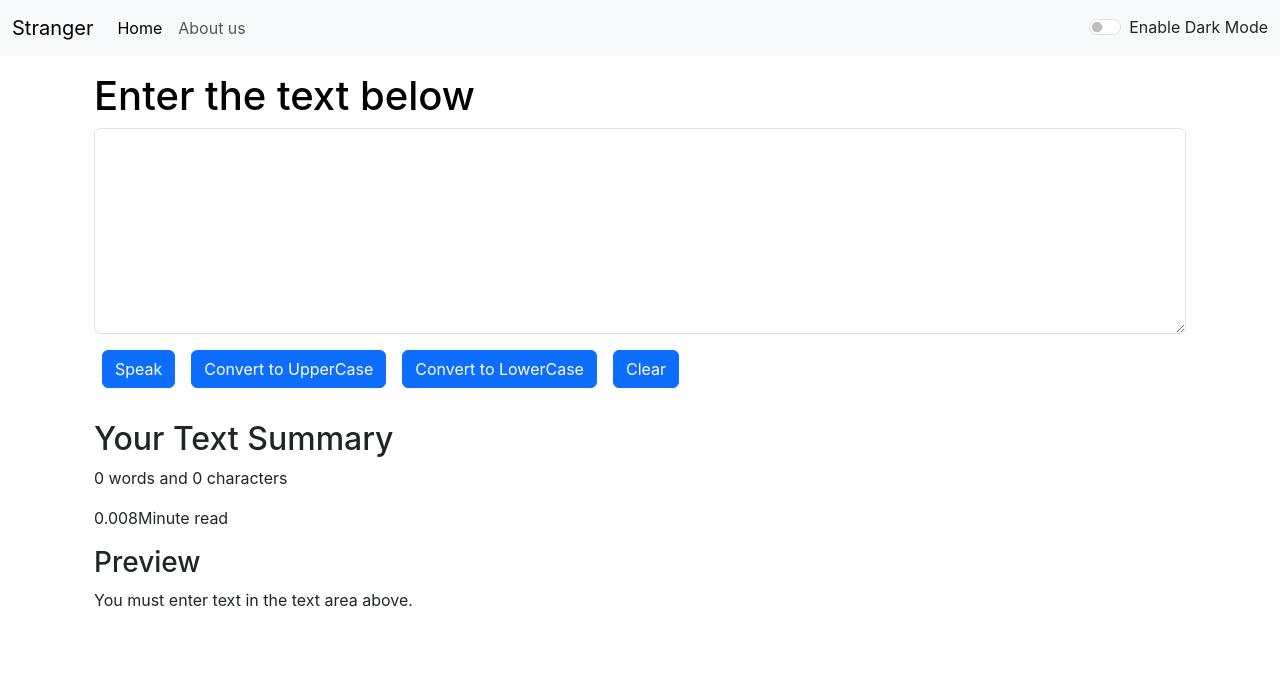
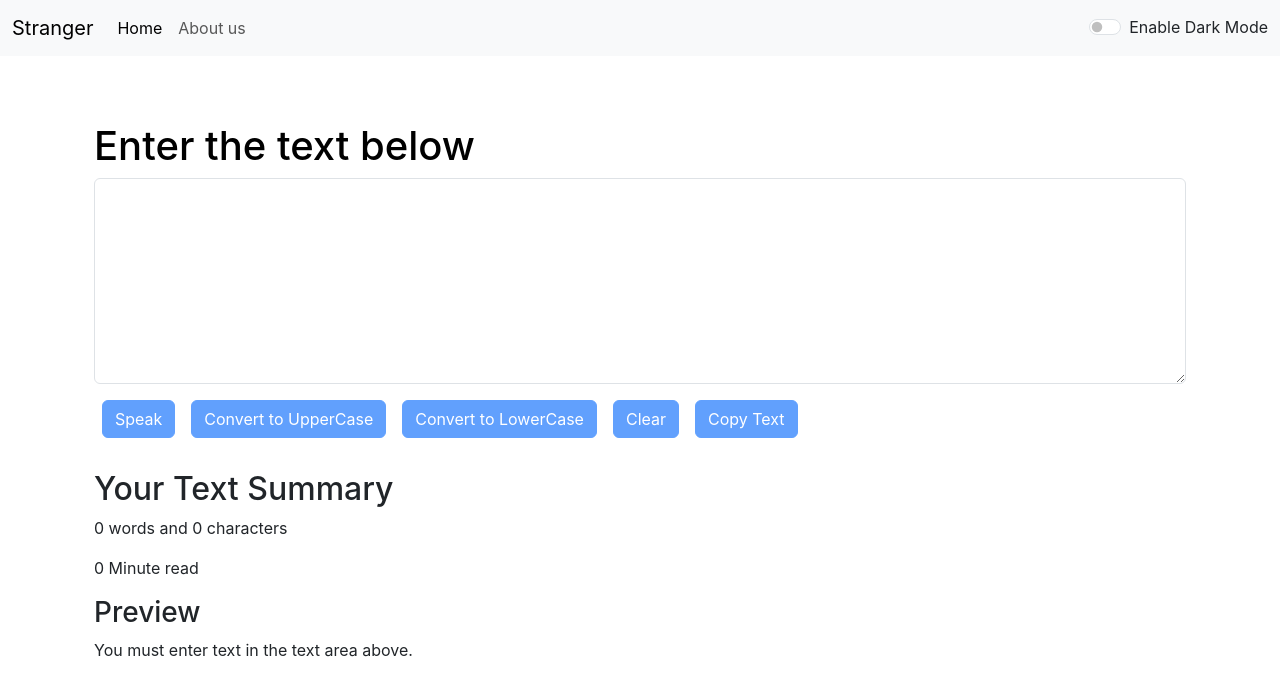
Before and after one commit to akhileshtiwari2/bootstrap_react, a React (Create React App) app: page / in a window 1280 px wide. Shown: the top 696 px of the page. Built offline with nearby package versions, Linux system fonts and the light colour scheme.

Commit message:
Bug fixed

```diff
--- a/src/components/Alert.js
+++ b/src/components/Alert.js
@@ -8,7 +8,8 @@ function Alert(props) {
     );
   };
   return (
-    props.alert && (
+    <div style={{height: '50px'}}>
+   { props.alert &&
       <div
       // className={`container my-3 text-${props.mode==='light'?'dark':'light'}`}>
         className={`alert alert-${props.alert.type} alert-dismissible fade show`}
@@ -17,7 +18,8 @@ function Alert(props) {
         {capitalizeFirstLowercaseRest(props.alert.type)} : {props.alert.msg}
 
       </div>
-    )
+}
+</div>
   );
 }
 
--- a/src/components/TextForm.js
+++ b/src/components/TextForm.js
@@ -15,6 +15,7 @@ export default function TextForm(props) {
   const handleLoClick = () => {
     let newText = text.toLowerCase();
     setText(newText);
+    props.showAlert("Converted to Lower Case", "success");
   };
   const handleOnChange = (event) => {
     setText(event.target.value);
@@ -22,6 +23,12 @@ export default function TextForm(props) {
   const handleClearClick = () => {
     // 👇️ clear input value
     setText("");
+    props.showAlert("All Clear", "success");
+  };
+  const handleCopy = () => {
+    navigator.clipboard.writeText(text);
+    document.getSelection().removeAllRanges();
+    props.showAlert("Copied to Clipboard!" , "success");
   };
 
   const [text, setText] = useState("");
@@ -47,6 +54,7 @@ export default function TextForm(props) {
         </div>
 
         <button
+          disabled={text.length===0}
           type="submit"
           onClick={speak}
           className="btn btn-primary mb-3 mx-2"
@@ -55,6 +63,7 @@ export default function TextForm(props) {
         </button>
 
         <button
+        disabled={text.length===0}
           type="submit"
           onClick={handleUpClick}
           className="btn btn-primary mb-3 mx-2"
@@ -63,6 +72,7 @@ export default function TextForm(props) {
         </button>
 
         <button
+        disabled={text.length===0}
           type="submit"
           onClick={handleLoClick}
           className="btn btn-primary mb-3 mx-2"
@@ -70,13 +80,21 @@ export default function TextForm(props) {
           Convert to LowerCase
         </button>
         <button
+        disabled={text.length===0}
           type="submit"
           onClick={handleClearClick}
           className="btn btn-primary mb-3 mx-2"
         >
           Clear
         </button>
-
+        <button
+        disabled={text.length===0}
+          type="submit"
+          onClick={handleCopy}
+          className="btn btn-primary mb-3 mx-2"
+        >
+          Copy Text
+        </button>
       </div>
 
       <div
@@ -86,10 +104,9 @@ export default function TextForm(props) {
       >
         <h2>Your Text Summary</h2>
         <p>
-          {/* {text.split(" ").length} words and characters {text.length} */}
           {text.trim() === '' ? 0 : text.match(/\S+/g).length} words and {text.replace(/\s+/g, '').length} characters
         </p>
-        <p>{0.008 * text.split(" ").length}Minute read</p>
+        <p>{text.trim() === '' ? 0 : 0.008 * text.split(/\S+/g).length} Minute read</p>
         <h3> Preview</h3>
         {/* <p>{text}</p> */}
         <p>
```
